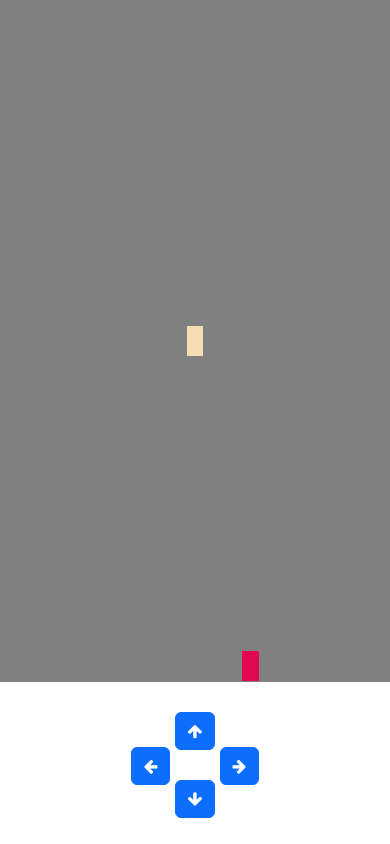
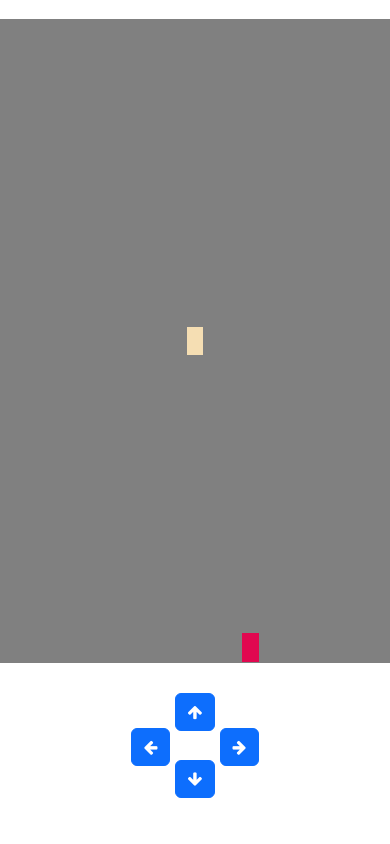
Before and after one commit to JOUD-TATARI/SNAKE_GAME, a plain HTML site: page index.html in a window 390 px wide. Drawn offline with Linux system fonts and the light colour scheme.

Commit message:
Update style.css

```diff
--- a/css/style.css
+++ b/css/style.css
@@ -79,7 +79,7 @@ body
     #game-board
     {
         /* width: 70vmin; */
-        height: 200vmin;
+        height: 165vmin;
     }
     .snake {
         background: wheat;
```
